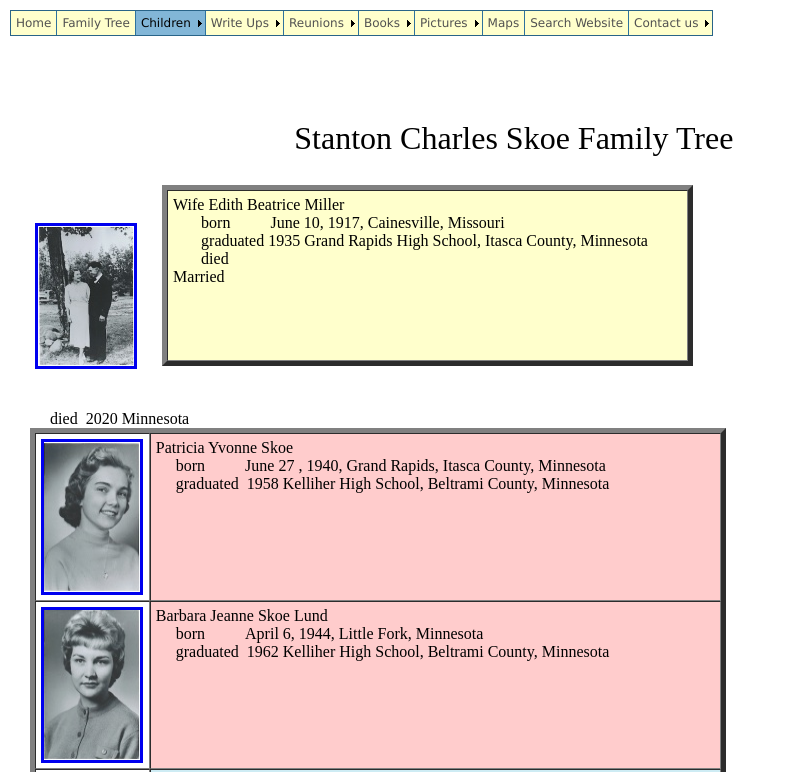
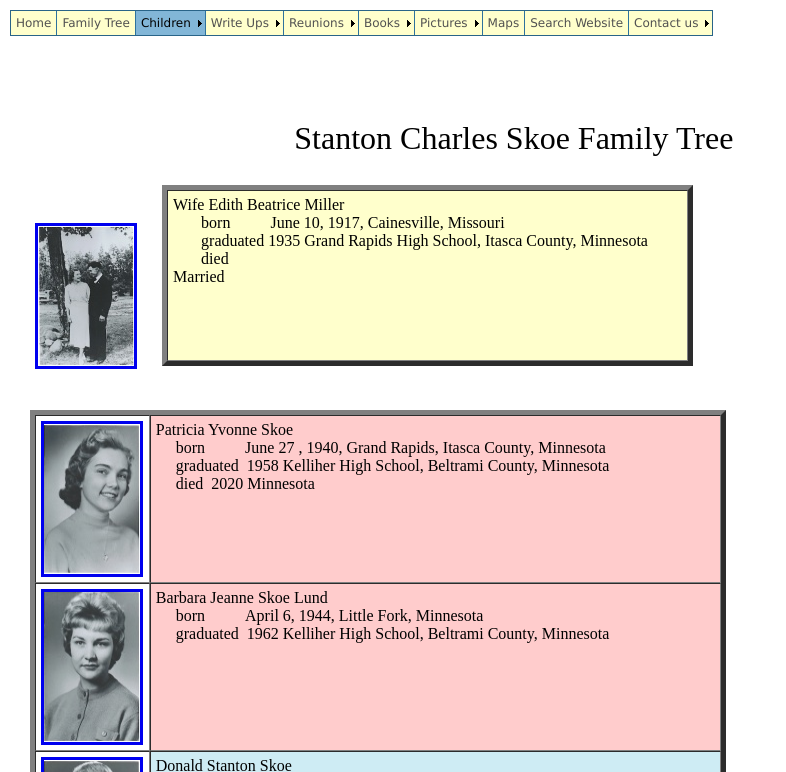
Before and after one commit to maxh/skoe-site, a plain HTML site: page StantonSkoe.htm in a window 1280 px wide. Shown: the top 772 px of the page, without its empty margins (0-786 px from the left). Drawn offline with Linux system fonts and the light colour scheme.

Commit message:
Update StantonSkoe.htm

```diff
--- a/StantonSkoe.htm
+++ b/StantonSkoe.htm
@@ -182,7 +182,7 @@ function MM_openBrWindow(theURL,winName,features) { //v2.0
             &nbsp;&nbsp;&nbsp;&nbsp;&nbsp;born&nbsp;&nbsp;&nbsp;&nbsp;&nbsp;&nbsp;&nbsp;&nbsp;&nbsp;&nbsp;June
             27 , 1940, Grand Rapids, Itasca County, Minnesota<br>
             &nbsp;&nbsp;&nbsp;&nbsp;&nbsp;graduated &nbsp;1958 Kelliher High School,
-            Beltrami County, Minnesota</td>
+            Beltrami County, Minnesota<br>
 	    &nbsp;&nbsp;&nbsp;&nbsp;&nbsp;died &nbsp;2020 Minnesota</td>
         </tr>
         <tr>
```
